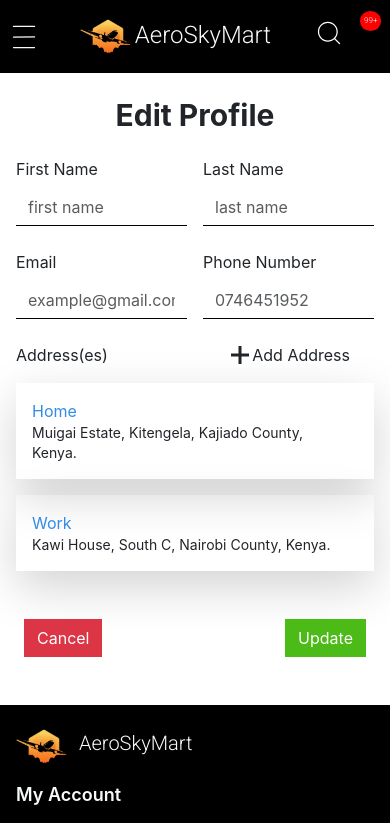
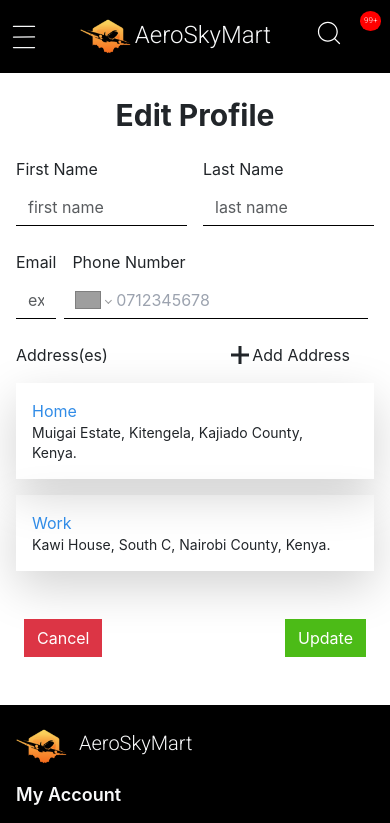
Before and after one commit to Osorabrian/AeroSkyMart, a React (Create React App) app: page /edit_profile in a window 390 px wide. Shown: the top 823 px of the page. Built offline with nearby package versions, Linux system fonts and the light colour scheme; grey boxes are pictures that could not be loaded; some icons are missing.

Commit message:
format phone input in edit profile form

```diff
--- a/src/Components/MyProfile/EditProfile.js
+++ b/src/Components/MyProfile/EditProfile.js
@@ -3,6 +3,8 @@ import { GoPlus } from "react-icons/go";
 import { LiaTimesSolid } from "react-icons/lia";
 import {useNavigate} from 'react-router-dom'
 import { PiTrashThin } from "react-icons/pi";
+import PhoneInput from 'react-phone-number-input'
+import 'react-phone-number-input/style.css'
 
 export default function EditProfile(){
 
@@ -22,12 +24,12 @@ export default function EditProfile(){
 
                     <div className='me-3'>
                         <label className='form-label'>First Name</label>
-                        <input type='text' placeholder='first name' className='form-control'/>
+                        <input type='text' placeholder='first name' className='form-control' required/>
                     </div>
 
                     <div>
                         <label className='form-label'>Last Name</label>
-                        <input type='text' placeholder='last name' className='form-control'/>
+                        <input type='text' placeholder='last name' className='form-control' required/>
                     </div>
 
                 </div>
@@ -35,12 +37,12 @@ export default function EditProfile(){
                 <div className='flex my-4'>
                     <div className=''>
                         <label className='form-label'>Email</label>
-                        <input type='email' placeholder='example@gmail.com'className='form-control'/>
+                        <input type='email' placeholder='example@gmail.com'className='form-control' required/>
                     </div>
 
                     <div className='ms-3'>
                         <label className='form-label'>Phone Number</label>
-                        <input type='number' placeholder='0746451952' className='form-control'/>
+                        <PhoneInput maxLength={'11'} type={'tel'} className='form-control -ms-2' placeholder="0712345678" required defaultCountry="KE" id='phone-input'/>
                     </div>
                 </div>
 
```
